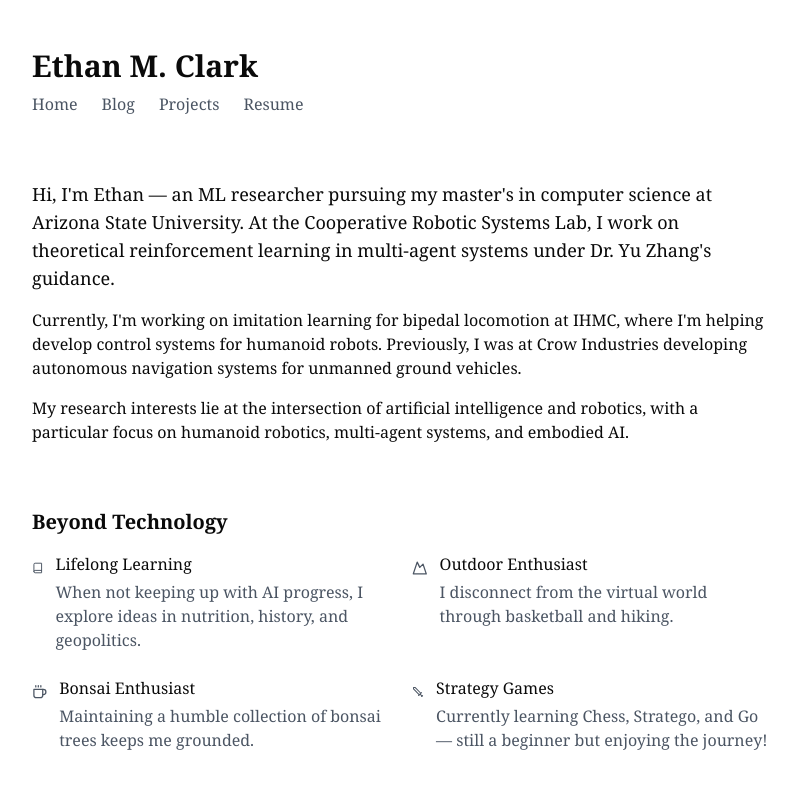
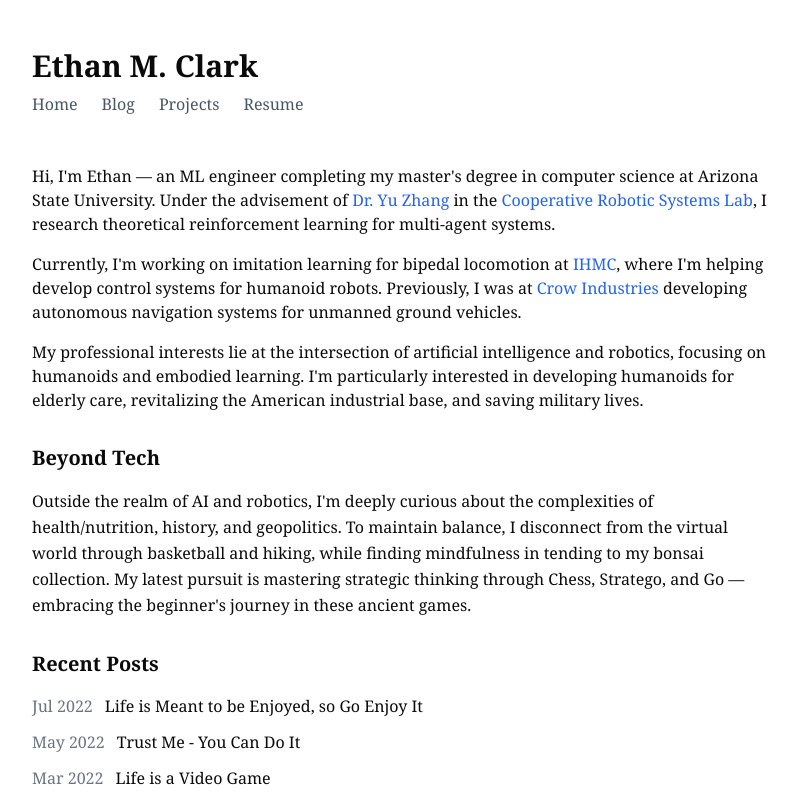
Before and after one commit to ethanmclark1/personal_website, a Next.js app: page / in a window 1280 px wide. Shown: the top 800 px of the page, without its empty margins (240-1038 px from the left). Built offline with nearby package versions, Linux system fonts and the light colour scheme.

Commit message:
update about me on homepage

```diff
--- a/src/app/page.tsx
+++ b/src/app/page.tsx
@@ -7,7 +7,7 @@ import { FeaturedProjects } from '@/components/home/FeaturedProjects'
 export default function Home() {
   return (
     <PageWrapper>
-      <div className="space-y-16">
+      <div className="space-y-8">
         <About />
         <BeyondTech />
         <RecentPosts/>
--- a/src/components/home/About.tsx
+++ b/src/components/home/About.tsx
@@ -3,20 +3,19 @@ export function About() {
    <section className="prose">
      <div className="flex items-start justify-between">
        <div className="space-y-4">
-          <p className="text-lg">
-            Hi, I'm Ethan — an ML researcher pursuing my
-            master's in computer science at Arizona State University. At the Cooperative Robotic
-            Systems Lab, I work on theoretical reinforcement learning in multi-agent systems under
-            Dr. Yu Zhang's guidance.
+         <p>
+           Hi, I'm Ethan — an ML engineer completing my master's degree in computer science at Arizona State University.
+           Under the advisement of <a href="https://www.public.asu.edu/~yzhan442/" target="_blank" rel="noopener noreferrer" className="text-blue-600 hover:text-blue-800 hover:underline">Dr. Yu Zhang</a> in the <a href="https://www.public.asu.edu/~yzhan442/CRS.html" target="_blank" rel="noopener noreferrer" className="text-blue-600 hover:text-blue-800 hover:underline">Cooperative Robotic Systems Lab</a>,
+           I research theoretical reinforcement learning for multi-agent systems.
          </p>
          <p>
-            Currently, I'm working on imitation learning for bipedal locomotion at IHMC, where
-            I'm helping develop control systems for humanoid robots. Previously, I was at Crow
-            Industries developing autonomous navigation systems for unmanned ground vehicles.
+           Currently, I'm working on imitation learning for bipedal locomotion at <a href="https://robots.ihmc.us/" target="_blank" rel="noopener noreferrer" className="text-blue-600 hover:text-blue-800 hover:underline">IHMC</a>, where
+           I'm helping develop control systems for humanoid robots. Previously, I was at <a href="https://www.crowindustriesinc.com/" target="_blank" rel="noopener noreferrer" className="text-blue-600 hover:text-blue-800 hover:underline">Crow Industries</a> developing autonomous navigation systems for unmanned ground vehicles.
          </p>
          <p>
-            My research interests lie at the intersection of artificial intelligence and robotics,
-            with a particular focus on humanoid robotics, multi-agent systems, and embodied AI.
+           My professional interests lie at the intersection of artificial intelligence and robotics,
+           focusing on humanoids and embodied learning.
+           I'm particularly interested in developing humanoids for elderly care, revitalizing the American industrial base, and saving military lives.
          </p>
        </div>
      </div>
--- a/src/components/home/BeyondTech.tsx
+++ b/src/components/home/BeyondTech.tsx
@@ -1,24 +1,13 @@
-import { interests } from '@/lib/constants/interests'
-import { Interest } from '@/types'
-
 export function BeyondTech() {
-  return (
-    <section>
-      <h2 className="text-xl font-semibold mb-4">Beyond Technology</h2>
-      <div className="grid grid-cols-1 md:grid-cols-2 gap-6">
-        {interests.map((interest, index) => {
-          const Icon = interest.icon;  // Destructure the icon component
-          return (
-            <div key={index} className="flex items-start space-x-3">
-              <Icon className="w-6 h-6 text-gray-600 mt-1" />
-              <div>
-                <h3 className="font-medium mb-1">{interest.title}</h3>
-                <p className="text-gray-600">{interest.description}</p>
-              </div>
-            </div>
-          );
-        })}
-      </div>
-    </section>
-  )
+ return (
+   <section>
+     <h2 className="text-xl font-semibold mb-4">Beyond Tech</h2>
+     <p className="leading-relaxed">
+       Outside the realm of AI and robotics, I'm deeply curious about the complexities of health/nutrition, history, and geopolitics.
+       To maintain balance, I disconnect from the virtual world through basketball and hiking, while finding mindfulness in
+       tending to my bonsai collection. My latest pursuit is mastering strategic thinking through Chess, Stratego, and Go —
+       embracing the beginner's journey in these ancient games.
+     </p>
+   </section>
+ )
 }
--- a/src/components/home/FeaturedProjects.tsx
+++ b/src/components/home/FeaturedProjects.tsx
@@ -10,7 +10,9 @@ export function FeaturedProjects() {
         {featuredProjects.map((project) => (
           <div key={project.repo}>
             <a
-              href={project.slug ? `/projects/${project.slug}` : `/projects`}
+              href={`https://github.com/ethanmclark1/${project.repo}`}
+              target="_blank"
+              rel="noopener noreferrer"
               className="text-lg hover:underline"
             >
               {project.title}
--- a/src/components/layout/PageWrapper.tsx
+++ b/src/components/layout/PageWrapper.tsx
@@ -9,7 +9,7 @@ export function PageWrapper({ children }: PageWrapperProps) {
     <div className="min-h-screen flex flex-col">
       <div className="max-w-3xl w-full mx-auto px-4 py-12 font-serif flex-grow">
         <Header />
-        <main className="mt-16">
+        <main className="mt-5">
           {children}
         </main>
       </div>
--- a/src/lib/constants/interests.ts
+++ /dev/null
@@ -1,25 +0,0 @@
-import { Book, Coffee, Mountain, Sword } from 'lucide-react'
-import { Interest } from '@/types'
-
-export const interests: Interest[] = [
-  {
-    icon: Book,
-    title: "Lifelong Learning",
-    description: "When not keeping up with AI progress, I explore ideas in nutrition, history, and geopolitics."
-  },
-  {
-    icon: Mountain,
-    title: "Outdoor Enthusiast",
-    description: "I disconnect from the virtual world through basketball and hiking."
-  },
-  {
-    icon: Coffee,
-    title: "Bonsai Enthusiast",
-    description: "Maintaining a humble collection of bonsai trees keeps me grounded."
-  },
-  {
-    icon: Sword,
-    title: "Strategy Games",
-    description: "Currently learning Chess, Stratego, and Go — still a beginner but enjoying the journey!"
-  }
-]
--- a/src/lib/constants/projects.ts
+++ b/src/lib/constants/projects.ts
@@ -34,7 +34,6 @@ export const projects: Project[] = [
     repo: 'carla_aebs',
     description: 'Deep learning-based emergency braking system built with CARLA simulator for autonomous vehicle safety',
     tags: ['Python', 'PyTorch', 'CARLA'],
-    stars: 11,
     category: 'Autonomous Systems',
     featured: true,
     slug: 'carla-aebs'
@@ -44,7 +43,6 @@ export const projects: Project[] = [
     repo: 'octomap-ros',
     description: 'ROS 2 compatible Python bindings for OctoMap, enabling efficient 3D mapping and spatial perception',
     tags: ['C++', 'ROS'],
-    stars: 0,
     category: 'Robotics',
     featured: true,
     slug: 'octomap-ros'
@@ -54,7 +52,6 @@ export const projects: Project[] = [
     repo: 'bioinformatics-sota-eval',
     description: 'Benchmarking modern neural networks for single-cell RNA sequencing analysis',
     tags: ['Python', 'Deep Learning', 'Bioinformatics'],
-    stars: 0,
     category: 'Machine Learning',
     featured: true,
     slug: 'bioinformatics-sota-eval'
@@ -64,7 +61,6 @@ export const projects: Project[] = [
     repo: 'blocksworld3d',
     description: '3D reinforcement learning environment for testing complex manipulation strategies',
     tags: ['Python', 'Reinforcement Learning'],
-    stars: 2,
     category: 'Reinforcement Learning',
     featured: false,
     slug: 'blocksworld3d'
@@ -74,7 +70,6 @@ export const projects: Project[] = [
     repo: 'rl_toolkit',
     description: 'Implementation of core reinforcement learning algorithms with PyTorch',
     tags: ['Python', 'PyTorch', 'Reinforcement Learning'],
-    stars: 0,
     category: 'Reinforcement Learning',
     featured: false,
     slug: 'rl-toolkit'
@@ -84,7 +79,6 @@ export const projects: Project[] = [
     repo: 'geat',
     description: 'Genetic and evolutionary algorithm implementations for optimization problems.',
     tags: ['Python', 'Evolutionary Algorithms'],
-    stars: 1,
     category: 'Evolutionary Computation',
     featured: false,
     slug: 'geat'
--- a/src/types/index.ts
+++ b/src/types/index.ts
@@ -16,7 +16,6 @@ export interface Project {
   repo: string;
   description: string;
   tags: string[];
-  stars: number;
   category: string;
   featured?: boolean;
   slug?: string;
```
Also changed, not shown: website_todo.txt, 1 other file (tests, documents, lock files or other folders). Lines whose indentation alone changed are shown as unchanged.
